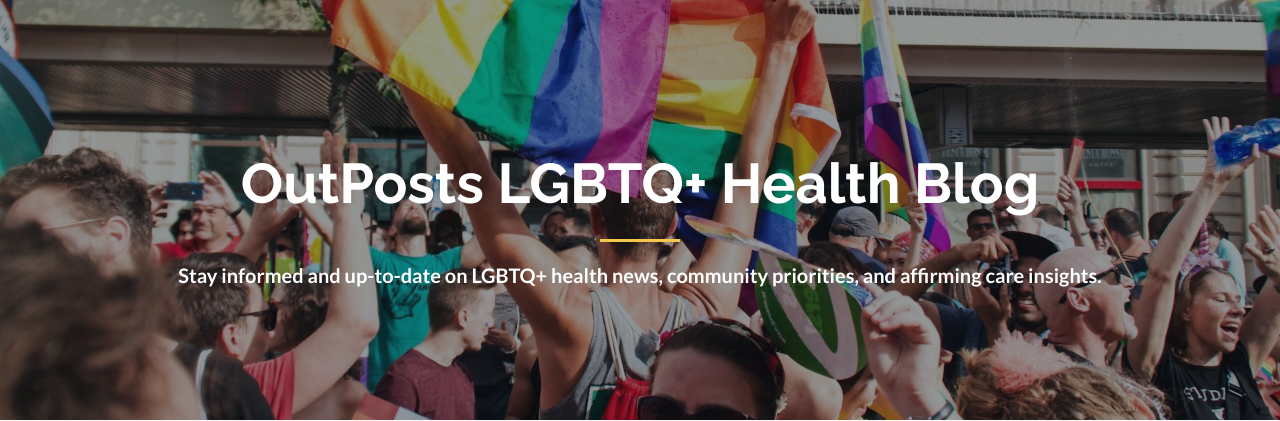
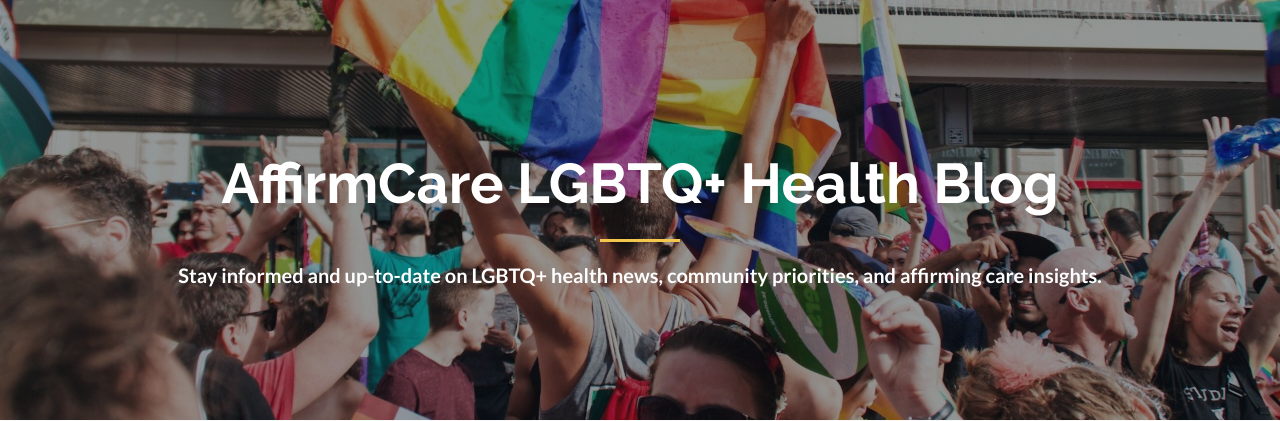
Before and after one commit to milansil1708/affirmcareorg, a Django app: page /blogs/ in a window 1280 px wide. Shown: the part 100-521 px from the top of the page. Run offline with Django 5.2, Linux system fonts and the light colour scheme; data that the repository does not hold is empty; some libraries are stand-ins or nearby versions.

Commit message:
word fixes

```diff
--- a/templates/pages/blogs.html
+++ b/templates/pages/blogs.html
@@ -12,7 +12,7 @@
 <section class="blog-hero-section">
   <div class="blog-hero-overlay">
     <div class="container text-center">
-      <h1>OutPosts LGBTQ+ Health Blog</h1>
+      <h1>AffirmCare LGBTQ+ Health Blog</h1>
       <div class="hero-divider"></div>
       <p>Stay informed and up-to-date on LGBTQ+ health news, community priorities, and affirming care insights.</p>
     </div>
--- a/templates/pages/home.html
+++ b/templates/pages/home.html
@@ -147,7 +147,7 @@
 
     <div class="container mt-5">
       {% if featured_providers %}
-      <h2 class="text-center mb-4">Featured OutList Providers</h2>
+      <h2 class="text-center mb-4">Featured AffirmCare Providers</h2>
       <div class="featured-carousel-wrap">
       <div class="owl-carousel featured-providers-carousel">
         {% for provider in featured_providers %}
```
